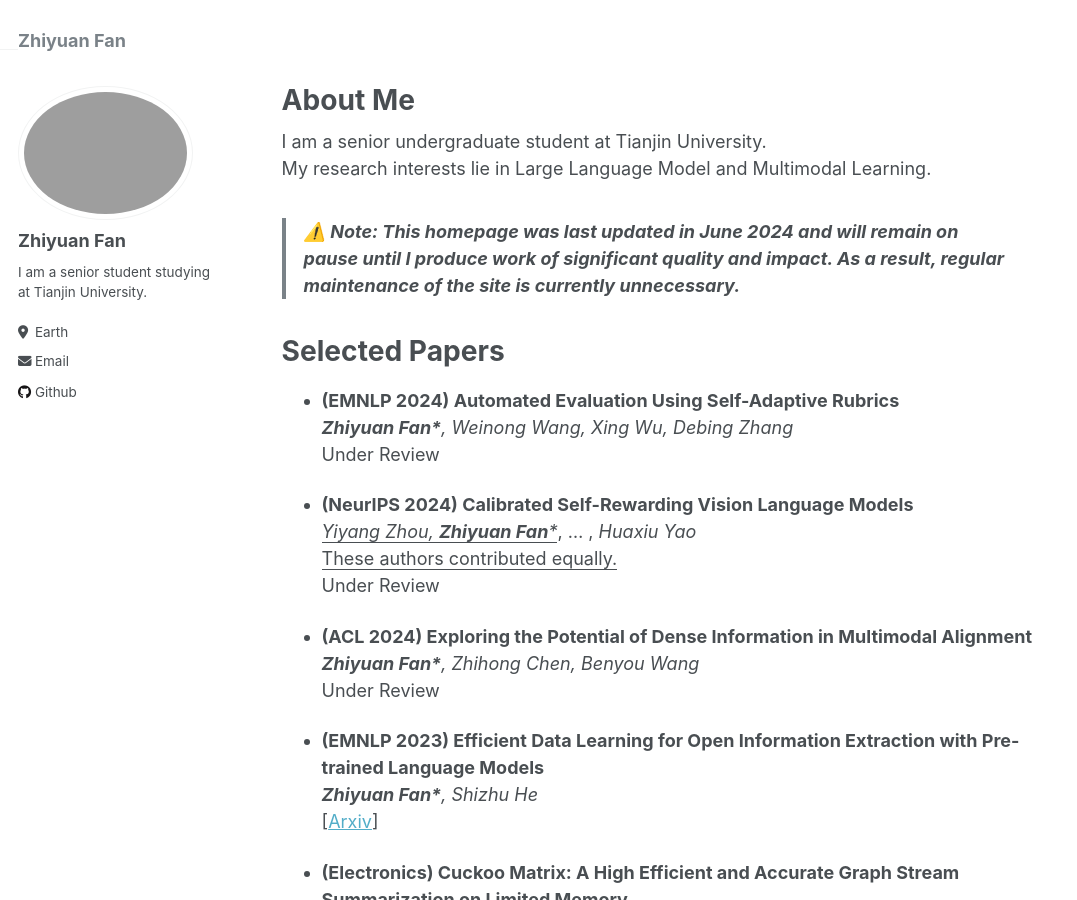
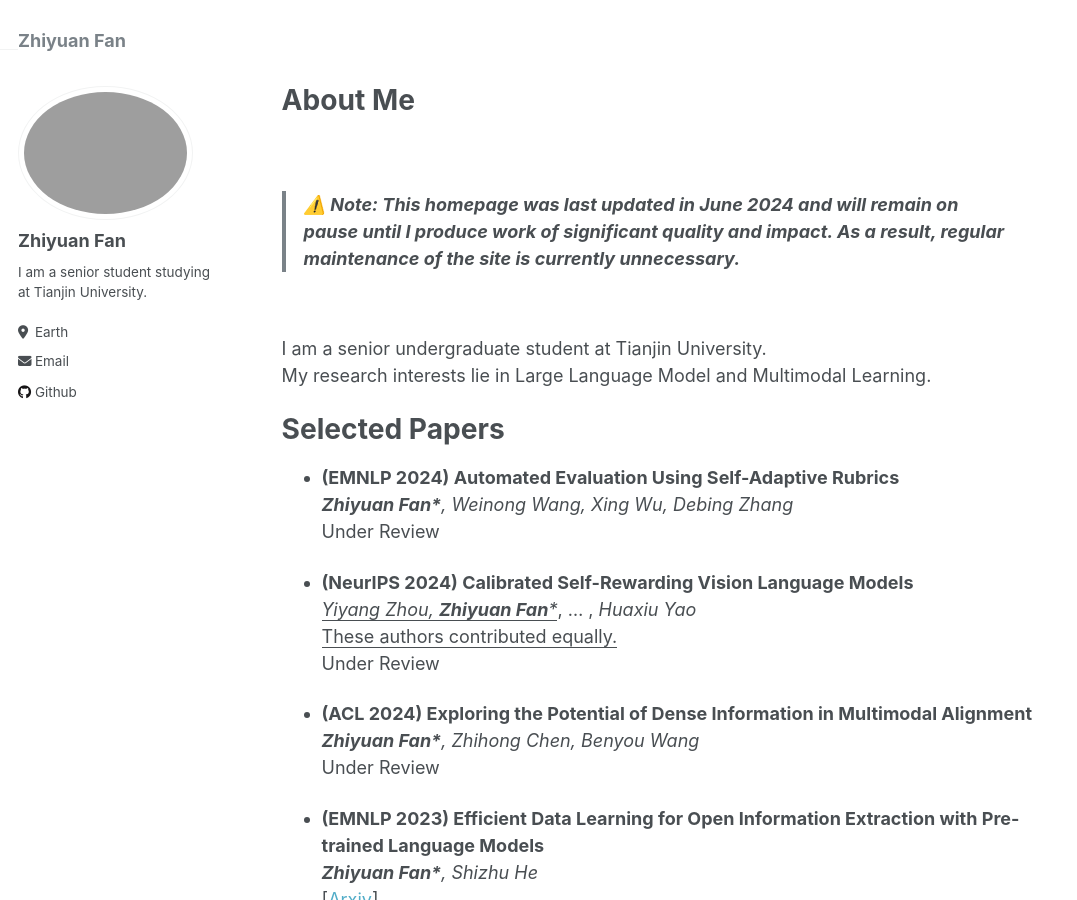
Before and after one commit to Zhiyuan-Fan/Zhiyuan-Fan.github.io, a Jekyll site: the page built from _pages/about.md, in a window 1280 px wide and 900 px high. Shown: the whole window, without its empty margins (0-1077 px from the left). Built offline with Jekyll 4.4.1, drawn with Linux system fonts in a browser that asks for light colours.

Commit message:
update profile

```diff
--- a/_pages/about.md
+++ b/_pages/about.md
@@ -7,13 +7,13 @@ redirect_from:
   - /about/
   - /about.html
 ---
+<br/>
+> **⚠️ Note: This homepage was last updated in June 2024 and will remain on pause until I produce work of significant quality and impact. As a result, regular maintenance of the site is currently unnecessary.**
 
+<br/>
 I am a senior undergraduate student at Tianjin University.
 <br/>
 My research interests lie in Large Language Model and Multimodal Learning.
-<br/>
-> **⚠️ Note: This homepage was last updated in June 2024 and will remain on pause until I produce work of significant quality and impact. As a result, regular maintenance of the site is currently unnecessary.**
-<br/>
 
 Selected Papers
 ======
```
